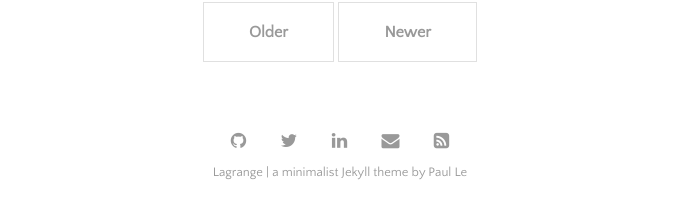
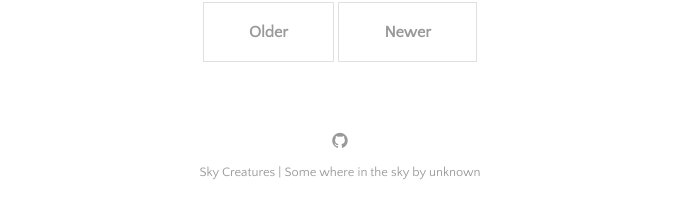
Before and after one commit to SkyCreatures/skycreatures.github.io, a Jekyll site: the page built from index.html, in a window 1280 px wide and 900 px high, scrolled down 2243 px. Shown: the part 682-897 px from the top of the window, without its empty margins (300-979 px from the left). Built offline with Jekyll 4.4.1, drawn with Linux system fonts in a browser that asks for light colours; the list of posts is cut into pages by our own code; some of the changed text lies outside the part shown.

Commit message:
Update configuration.

```diff
--- a/_config.yml
+++ b/_config.yml
@@ -20,9 +20,9 @@ permalink:           /:title
 plugins:             [jekyll-paginate, jekyll-sitemap, jekyll-feed, jekyll-seo-tag]
 
 # Customise atom feed settings (this is where Jekyll-Feed gets configuration information)
-title:		           'Lagrange'
-description:	       'a minimalist Jekyll theme'
-author:              'Paul Le'
+title:		           'Sky Creatures'
+description:	       'Some where in the sky'
+author:              'unknown'
 
 # RSS 2.0 can be used instead of Atom by uncommenting following two lines
 #feed:
```
Also changed, not shown: _data/settings.yml (+7 -7 lines), assets/img/img_1.jpeg (added), assets/img/img_2.jpeg (added), assets/img/img_3.jpeg (added), assets/img/img_4.jpeg (added), favicon.ico.
